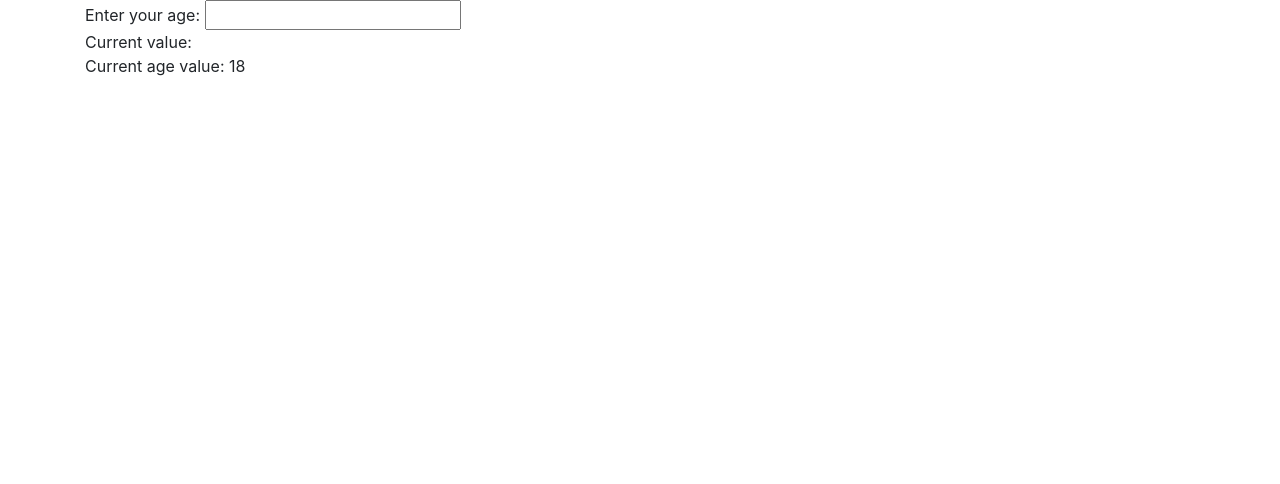
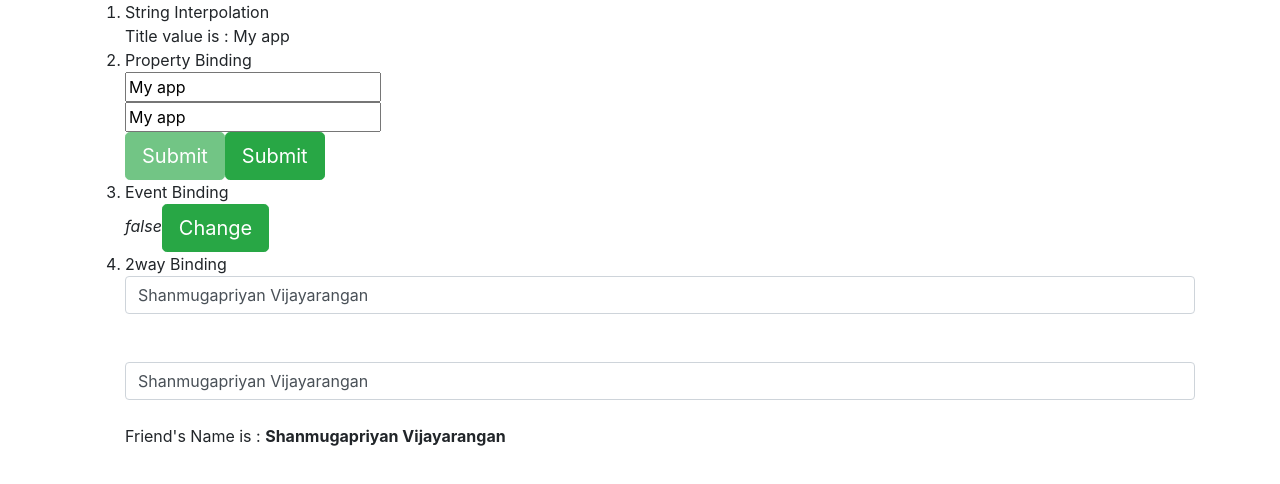
Before and after one commit to georgianaanton/FTJB001_12-2, an Angular app in the folder ng-app/: page / in a window 1280 px wide. Shown: the top 484 px of the page. Built offline with nearby package versions, Linux system fonts and the light colour scheme.

Commit message:
day4, databinding

```diff
--- a/ng-app/src/07-events/input/input.component.html
+++ b/ng-app/src/07-events/input/input.component.html
@@ -1,8 +1,8 @@
 <div>
 
-  Enter your age: <input type="number" #ageBox (keyup)="getCurrentAge(ageBox)">
+  Enter your age: <input type="text" #box (keyup)="getCurrentAge(box)">
 <br/>
-Current value: {{ageBox.value}}<br/>
+Current value: {{box.value}}<br/>
 Current age value: {{age}}<br/>
 
 </div>
--- /dev/null
+++ b/ng-app/src/08-databindings/app-routing.module.ts
@@ -0,0 +1,10 @@
+import { NgModule } from '@angular/core';
+import { Routes, RouterModule } from '@angular/router';
+
+const routes: Routes = [];
+
+@NgModule({
+  imports: [RouterModule.forRoot(routes)],
+  exports: [RouterModule]
+})
+export class AppRoutingModule { }
--- /dev/null
+++ b/ng-app/src/08-databindings/app.component.html
@@ -0,0 +1,23 @@
+<ol>
+    <li>String Interpolation
+        <br/>
+        Title value is : {{title}}
+    </li>
+    <li>Property Binding<br/>
+        <input type="text" value="{{title}}" /><br/>
+        <input type="text" [value]="title" /><br/>
+        <button class="btn btn-success btn-lg" disabled="{{invalid}}">Submit</button>
+        <button class="btn btn-success btn-lg" [disabled]="invalid">Submit</button>
+    </li>
+    <li>Event Binding<br/>
+        <i>{{invalid}}</i>
+        <button class="btn btn-success btn-lg" (click)="reverse()">Change</button>
+    </li>
+    <li>2way Binding
+        <br/>
+        <input type="text" class="form-control" [value]="name" #currentObject (keyup)="changeName(currentObject.value)"/><br/>
+        <br/>
+        <input type="text" class="form-control" [(ngModel)]="name"/><br/>
+        Friend's Name is : <b>{{name}}</b>
+    </li>
+</ol>
--- /dev/null
+++ b/ng-app/src/08-databindings/app.component.ts
@@ -0,0 +1,22 @@
+import { Component } from '@angular/core';
+
+@Component({
+  selector: 'app-root',
+  templateUrl: './app.component.html',
+  styleUrls: ['./app.component.css']
+})
+export class AppComponent {
+  title = 'My app';
+  invalid: boolean = false;
+  name:string = "Shanmugapriyan Vijayarangan";
+
+  submit(){
+    console.log("We can submit data if it is valid");
+  }
+  reverse(){
+    this.invalid = !this.invalid;
+  }
+  changeName(name){
+    this.name = name;
+  }
+}
--- a/ng-app/src/main.ts
+++ b/ng-app/src/main.ts
@@ -5,7 +5,8 @@ import { platformBrowserDynamic } from "@angular/platform-browser-dynamic";
 // import {AppModule} from "./04-templateVstemplateUrl/app.module";
 // import {AppModule} from "./05-bootstrap/app.module";
 // import {AppModule} from "./06-badge/app.module";
-import {AppModule} from "./07-events/app.module";
+// import {AppModule} from "./07-events/app.module";
+import {AppModule} from "./08-databindings/app.module";
 
 
 platformBrowserDynamic().bootstrapModule(AppModule)
```
Also changed, not shown: ng-app/src/08-databindings/app.module.ts (added, +20 -0 lines), ng-app/src/08-databindings/app.component.css (added), 1 other file (tests, documents, lock files or other folders).
